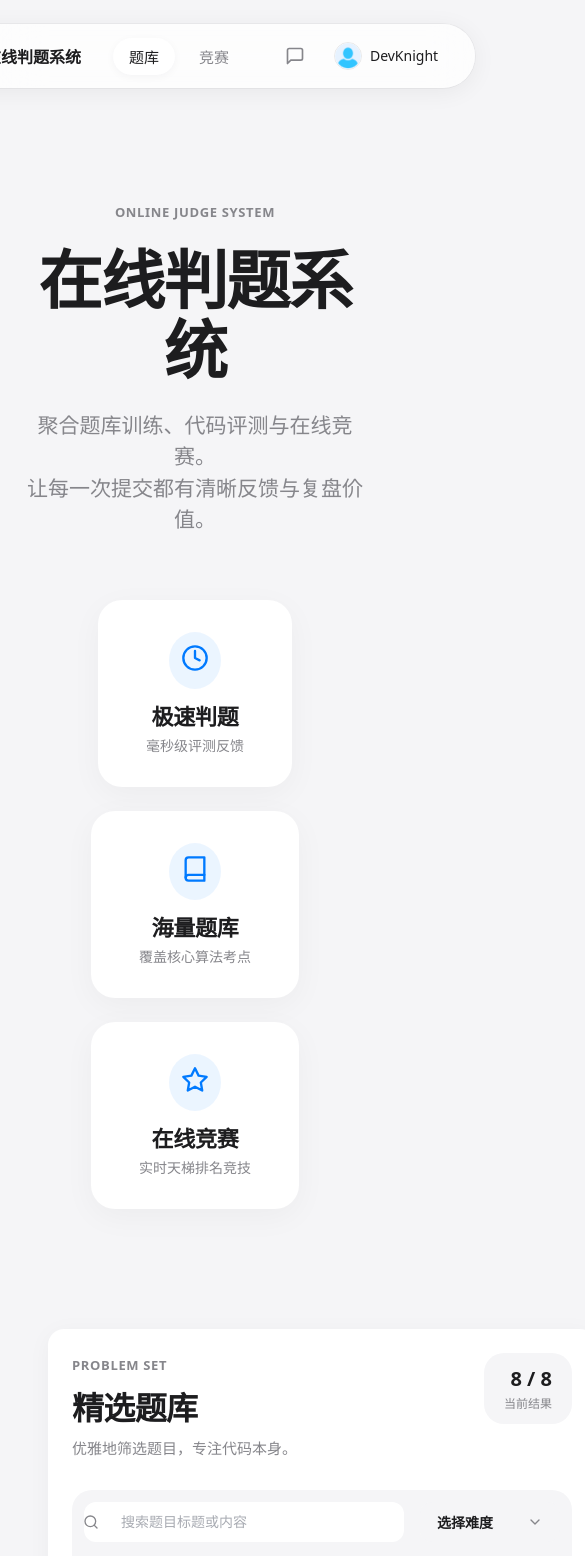
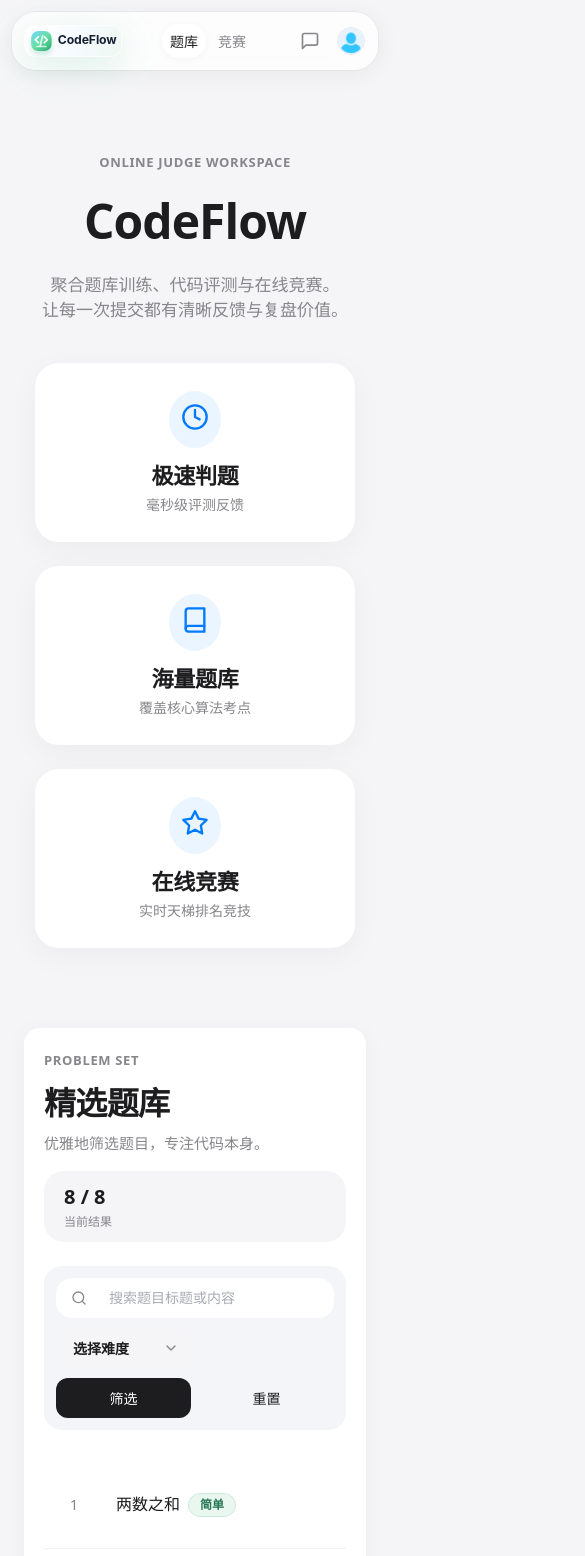
Before and after one commit to 1067367579/coding-arena-frontend-user, a Vue app: page /c-oj/home/question in a window 390 px wide. Shown: the top 1556 px of the page, 585 px wide, since content can reach past the window. Built offline with nearby package versions, Linux system fonts and the light colour scheme.

Commit message:
checkpoint: refine codeflow branding and answer panel

```diff
--- a/src/assets/main.scss
+++ b/src/assets/main.scss
@@ -26,11 +26,20 @@
 
 body * {
   box-sizing: border-box;
-  flex-shrink: 0;
+  min-width: 0;
 }
 
 img {
   display: block;
+  max-width: 100%;
+}
+
+html,
+body,
+#app {
+  width: 100%;
+  min-height: 100%;
+  overflow-x: hidden;
 }
 
 body {
--- a/src/components/NavBar.vue
+++ b/src/components/NavBar.vue
@@ -3,8 +3,7 @@
     <div class="apple-dock">
       <!-- Logo & Brand -->
       <div class="dock-brand" @click="goHome">
-        <img class="dock-logo" src="@/assets/oj-logo.svg" alt="在线判题系统" />
-        <span class="dock-title">在线判题系统</span>
+        <img class="dock-logo" src="@/assets/oj-logo.svg" alt="CodeFlow" />
       </div>
 
       <!-- Navigation Links -->
@@ -143,30 +142,24 @@ async function handleLogout() {
   border-radius: 32px;
   box-shadow: 0 4px 24px rgba(0, 0, 0, 0.06), 0 0 0 1px rgba(0, 0, 0, 0.04);
   gap: 32px;
+  max-width: min(92vw, 760px);
+  width: max-content;
   transition: all 0.3s cubic-bezier(0.4, 0, 0.2, 1);
 }
 
 .dock-brand {
   display: flex;
   align-items: center;
-  gap: 12px;
+  gap: 10px;
   cursor: pointer;
-  padding-left: 6px;
+  padding-left: 2px;
 
   .dock-logo {
-    width: 36px;
-    height: 36px;
-    border-radius: 12px;
+    width: 128px;
+    height: 42px;
+    border-radius: 16px;
     object-fit: contain;
-    box-shadow: 0 8px 18px rgba(15, 111, 59, 0.18);
-  }
-
-  .dock-title {
-    font-size: 16px;
-    font-weight: 800;
-    color: var(--oj-ink);
-    letter-spacing: 0;
-    white-space: nowrap;
+    filter: drop-shadow(0 10px 18px rgba(44, 166, 112, 0.16));
   }
 }
 
@@ -272,6 +265,68 @@ async function handleLogout() {
     }
   }
 }
+
+@media (max-width: 720px) {
+  .apple-dock-wrapper {
+    top: 12px;
+    padding: 0 12px;
+  }
+
+  .apple-dock {
+    width: 100%;
+    max-width: 100%;
+    height: 58px;
+    gap: 12px;
+    padding: 0 10px;
+    border-radius: 24px;
+  }
+
+  .dock-brand {
+    .dock-logo {
+      width: 112px;
+      height: 38px;
+    }
+  }
+
+  .dock-nav {
+    gap: 4px;
+
+    .dock-item {
+      padding: 7px 10px;
+      font-size: 14px;
+    }
+  }
+
+  .dock-actions {
+    gap: 8px;
+    padding-right: 0;
+
+    .dock-icon-btn {
+      width: 32px;
+      height: 32px;
+    }
+
+    .dock-user {
+      padding: 2px;
+
+      .user-name {
+        display: none;
+      }
+    }
+  }
+}
+
+@media (max-width: 420px) {
+  .dock-brand {
+    .dock-logo {
+      width: 98px;
+    }
+  }
+
+  .dock-nav .dock-item {
+    padding: 7px 8px;
+  }
+}
 </style>
 
 <style lang="scss">
--- a/src/utils/mockService.js
+++ b/src/utils/mockService.js
@@ -58,7 +58,7 @@ const exams = [
 
 const user = {
   userId: 3001,
-  nickName: 'DevKnight',
+  nickName: 'FlowPilot',
   avatar: '/src/assets/user/head_image.png',
   gender: 1,
   school: '示例大学',
@@ -151,7 +151,7 @@ export function mockRequest(config) {
   if (url === '/exam/semiLogin/rank/list') {
     return ok(pageRows([
       { examRank: 1, nickName: 'Alice', score: 500 },
-      { examRank: 2, nickName: 'DevKnight', score: 460 },
+      { examRank: 2, nickName: 'FlowPilot', score: 460 },
       { examRank: 3, nickName: 'Bob', score: 420 },
       { examRank: 4, nickName: 'Carol', score: 390 },
     ], params))
--- a/src/views/Answer.vue
+++ b/src/views/Answer.vue
@@ -85,6 +85,7 @@
         </div>
 
         <div
+          ref="consolePanelRef"
           class="console-panel"
           :class="{ 'is-expanded': userQuestionResultVO.pass !== 2, 'is-resizing': isResizingConsole }"
           :style="{ height: consolePanelHeight }"
@@ -143,7 +144,8 @@
             </div>
           </div>
           <div class="console-empty" v-else>
-            请点击右上角「提交运行」测试您的代码
+            <span class="empty-title">等待提交</span>
+            <span class="empty-desc">可先拖动上边缘调整结果区高度，提交后会自动展开显示判题结果。</span>
           </div>
         </div>
       </section>
@@ -152,7 +154,7 @@
 </template>
 
 <script setup>
-import { computed, onBeforeUnmount, reactive, ref } from "vue"
+import { computed, nextTick, onBeforeUnmount, reactive, ref } from "vue"
 import codeEditor from "@/components/CodeEditor.vue"
 import { useRoute } from "vue-router"
 import { getQuestionDetailService, preQuestionService, nextQuestionService, getQuestionResultService } from "@/apis/question"
@@ -243,11 +245,12 @@ const userQuestionResultVO = ref({
   userExeResultList: [],
 })
 
-const consoleHeight = ref(260)
+const consolePanelRef = ref(null)
+const consoleHeight = ref(220)
 const isResizingConsole = ref(false)
 
 const consolePanelHeight = computed(() => {
-  return userQuestionResultVO.value.pass === 2 ? '46px' : `${consoleHeight.value}px`
+  return `${consoleHeight.value}px`
 })
 
 function startConsoleResize(event) {
@@ -259,13 +262,12 @@ function startConsoleResize(event) {
 }
 
 function resizeConsole(event) {
-  const editorPanel = document.querySelector('.editor-panel')
+  const editorPanel = consolePanelRef.value?.closest('.editor-panel')
   if (!editorPanel) return
 
   const rect = editorPanel.getBoundingClientRect()
   const nextHeight = rect.bottom - event.clientY
-  const maxHeight = Math.max(220, rect.height - 180)
-  consoleHeight.value = Math.min(Math.max(nextHeight, 160), maxHeight)
+  consoleHeight.value = clampConsoleHeight(nextHeight, rect)
 }
 
 function stopConsoleResize() {
@@ -278,6 +280,31 @@ function stopConsoleResize() {
 onBeforeUnmount(() => {
   stopConsoleResize()
 })
+
+function clampConsoleHeight(height, editorRect) {
+  const rect = editorRect || consolePanelRef.value?.closest('.editor-panel')?.getBoundingClientRect()
+  const available = rect?.height || window.innerHeight * 0.6
+  const minHeight = window.innerWidth <= 768 ? 150 : 180
+  const maxHeight = Math.max(minHeight, available - 140)
+  return Math.round(Math.min(Math.max(height, minHeight), maxHeight))
+}
+
+async function revealConsoleResult() {
+  await nextTick()
+  const panel = consolePanelRef.value
+  if (!panel) return
+
+  const header = panel.querySelector('.console-header')
+  const body = panel.querySelector('.console-body')
+  const empty = panel.querySelector('.console-empty')
+  const contentHeight = (header?.offsetHeight || 40)
+    + (body?.scrollHeight || empty?.scrollHeight || 96)
+    + 34
+  consoleHeight.value = clampConsoleHeight(contentHeight)
+  requestAnimationFrame(() => {
+    body?.scrollTo({ top: 0, behavior: 'smooth' })
+  })
+}
 
 const pollingInterval = ref(null);
 let currentTime
@@ -318,6 +345,7 @@ async function submitQuestion() {
     userQuestionResultVO.value.exeMessage = '';
     userQuestionResultVO.value.userExeResultList = [];
     userQuestionResultVO.value.pass = 3;
+    consoleHeight.value = clampConsoleHeight(220);
     saveCode(examId, questionId, submitDTO.userCode);
     startPolling()
   } catch (error) {
@@ -340,6 +368,7 @@ async function getQuestionResult() {
   userQuestionResultVO.value = res.data
   if (userQuestionResultVO.value.pass !== 3) {
     stopPolling();
+    revealConsoleResult();
   }
 }
 </script>
@@ -556,8 +585,10 @@ async function getQuestionResult() {
   display: flex;
   flex: 1;
   min-height: 0;
+  width: 100%;
   gap: 8px;
   padding: 8px;
+  overflow: hidden;
 }
 
 /* Panel Common */
@@ -569,15 +600,18 @@ async function getQuestionResult() {
   border-radius: 8px;
   border: 1px solid #e5e5e5;
   overflow: hidden;
+  min-width: 0;
 }
 
 .problem-panel {
   flex: 1;
+  flex-basis: 50%;
   max-width: 50%;
 }
 
 .editor-panel {
   flex: 1;
+  min-height: 0;
 }
 
 .panel-header, .console-header {
@@ -651,13 +685,17 @@ async function getQuestionResult() {
     font-size: 13px;
 
     .difficulty {
-      padding: 2px 8px;
-      border-radius: 4px;
-      font-weight: 500;
+      height: 24px;
+      display: inline-flex;
+      align-items: center;
+      padding: 0 10px;
+      border-radius: 999px;
+      font-size: 12px;
+      font-weight: 700;
 
-      &.level-1 { background: #f6ffed; color: #389e0d; border: 1px solid #b7eb8f; }
-      &.level-2 { background: #fffbe6; color: #d46b08; border: 1px solid #ffe58f; }
-      &.level-3 { background: #fff1f0; color: #cf1322; border: 1px solid #ffa39e; }
+      &.level-1 { background: #eaf7f1; color: #257653; border: 1px solid #caebdc; }
+      &.level-2 { background: #fff5df; color: #8b641f; border: 1px solid #f3dfb6; }
+      &.level-3 { background: #fff0f0; color: #9a4b4b; border: 1px solid #f0cdcd; }
     }
 
     .meta-item {
@@ -718,6 +756,7 @@ async function getQuestionResult() {
   box-shadow: 0 -4px 12px rgba(0, 0, 0, 0.05);
   min-height: 46px;
   max-height: calc(100% - 180px);
+  overflow: hidden;
 
   &.is-expanded {
     min-height: 160px;
@@ -742,7 +781,7 @@ async function getQuestionResult() {
   align-items: center;
   justify-content: center;
   cursor: row-resize;
-  opacity: 0;
+  opacity: 0.42;
   z-index: 3;
   touch-action: none;
   transition: opacity 0.18s ease;
@@ -800,13 +839,38 @@ async function getQuestionResult() {
 
 .console-body {
   flex: 1;
+  min-height: 0;
   overflow-y: auto;
+  overflow-x: auto;
   padding: 16px;
   background: #fafafa;
+  overscroll-behavior: contain;
 }
 
 .console-empty {
-  display: none;
+  flex: 1;
+  min-height: 0;
+  display: flex;
+  flex-direction: column;
+  justify-content: center;
+  gap: 6px;
+  padding: 18px 24px;
+  overflow-y: auto;
+  background:
+    linear-gradient(135deg, rgba(46, 144, 250, 0.05), rgba(52, 199, 89, 0.05)),
+    #fafafa;
+  color: #7a8491;
+
+  .empty-title {
+    color: #1d1d1f;
+    font-size: 14px;
+    font-weight: 700;
+  }
+
+  .empty-desc {
+    font-size: 13px;
+    line-height: 1.6;
+  }
 }
 
 .error-box {
@@ -835,7 +899,7 @@ async function getQuestionResult() {
   background: #fff;
   border: 1px solid #e5e5e5;
   border-radius: 6px;
-  overflow: hidden;
+  overflow: auto;
 }
 
 .data-table {
@@ -919,17 +983,33 @@ async function getQuestionResult() {
 }
 
 @media (max-width: 768px) {
+  .oj-workspace {
+    height: 100dvh;
+  }
+
   .workspace-main {
     flex-direction: column;
+    overflow-y: auto;
   }
 
   .problem-panel {
     max-width: 100%;
-    height: 40vh;
+    flex: 0 0 auto;
+    height: min(42dvh, 360px);
   }
 
   .editor-panel {
-    height: 60vh;
+    flex: 0 0 auto;
+    height: min(70dvh, 620px);
+    min-height: 460px;
+  }
+
+  .console-panel {
+    max-height: calc(100% - 120px);
+  }
+
+  .data-table {
+    min-width: 520px;
   }
 }
 </style>
--- a/src/views/ExamResult.vue
+++ b/src/views/ExamResult.vue
@@ -81,7 +81,7 @@ const passCount = ref(4)
 const timeSpent = ref(3600) // seconds
 
 const rankList = ref([
-  { rank: 1, nickName: 'DevKnight', passCount: 4, score: 100, isMe: true },
+  { rank: 1, nickName: 'FlowPilot', passCount: 4, score: 100, isMe: true },
   { rank: 2, nickName: 'CodeMaster', passCount: 3, score: 85, isMe: false },
   { rank: 3, nickName: 'ByteNinja', passCount: 3, score: 80, isMe: false },
   { rank: 4, nickName: 'AlgoPro', passCount: 2, score: 60, isMe: false },
--- a/src/views/Home.vue
+++ b/src/views/Home.vue
@@ -5,8 +5,8 @@
     <main class="apple-main">
       <div v-if="$route.meta.showBanner" class="hero-section">
         <div class="hero-content">
-          <span class="hero-eyebrow">Online Judge System</span>
-          <h1 class="hero-title">在线判题系统</h1>
+          <span class="hero-eyebrow">Online Judge Workspace</span>
+          <h1 class="hero-title">CodeFlow</h1>
           <p class="hero-subtitle">聚合题库训练、代码评测与在线竞赛。<br>让每一次提交都有清晰反馈与复盘价值。</p>
         </div>
 
@@ -77,7 +77,7 @@ import Navbar from '@/components/NavBar.vue'
 .hero-section {
   width: 100%;
   max-width: 1200px;
-  padding: 80px 24px;
+  padding: clamp(56px, 8vw, 80px) 24px;
   display: flex;
   flex-direction: column;
   align-items: center;
@@ -99,7 +99,7 @@ import Navbar from '@/components/NavBar.vue'
   }
 
   .hero-title {
-    font-size: 64px;
+    font-size: clamp(48px, 9vw, 72px);
     font-weight: 700;
     line-height: 1.1;
     letter-spacing: -0.02em;
@@ -168,6 +168,38 @@ import Navbar from '@/components/NavBar.vue'
   margin: 0 auto;
 }
 
+@media (max-width: 720px) {
+  .apple-main {
+    padding-top: 94px;
+  }
+
+  .hero-section {
+    gap: 40px;
+    padding-left: 16px;
+    padding-right: 16px;
+  }
+
+  .hero-content {
+    .hero-subtitle {
+      font-size: 17px;
+    }
+  }
+
+  .hero-stats {
+    width: 100%;
+
+    .stat-card {
+      width: 100%;
+      max-width: 320px;
+      padding: 28px 24px;
+    }
+  }
+
+  .content-section {
+    padding: 0 12px 56px;
+  }
+}
+
 /* Page Transition */
 .apple-fade-enter-active,
 .apple-fade-leave-active {
--- a/src/views/Login.vue
+++ b/src/views/Login.vue
@@ -7,9 +7,9 @@
       <div class="login-card">
         <div class="card-header">
           <div class="logo-wrapper">
-            <img src="@/assets/oj-logo.svg" alt="在线判题系统">
+            <img src="@/assets/oj-logo.svg" alt="CodeFlow">
           </div>
-          <h1 class="brand-title">在线判题系统</h1>
+          <h1 class="brand-title">CodeFlow</h1>
           <p class="brand-subtitle">题库训练 · 在线竞赛 · 代码评测</p>
         </div>
 
@@ -179,9 +179,9 @@ async function loginFun() {
   align-items: center;
 
   .logo-wrapper {
-    width: 64px;
-    height: 64px;
-    background: var(--oj-ink);
+    width: 154px;
+    height: 52px;
+    background: transparent;
     border-radius: 18px;
     display: flex;
     align-items: center;
@@ -190,8 +190,8 @@ async function loginFun() {
     box-shadow: 0 12px 24px rgba(0, 0, 0, 0.15);
 
     img {
-      width: 40px;
-      height: 40px;
+      width: 154px;
+      height: 52px;
       object-fit: contain;
     }
   }
--- a/src/views/Question.vue
+++ b/src/views/Question.vue
@@ -50,7 +50,9 @@
                   <template #default="{ row }">
                     <div class="question-title-cell">
                       <span class="title-text">{{ row.title }}</span>
-                      <span class="difficulty-indicator" :class="getDifficultyClass(row.difficulty)"></span>
+                      <span class="difficulty-pill" :class="getDifficultyClass(row.difficulty)">
+                        {{ getDifficultyLabel(row.difficulty) }}
+                      </span>
                     </div>
                   </template>
                 </el-table-column>
@@ -231,6 +233,13 @@ function getDifficultyClass(difficulty) {
   return '';
 }
 
+function getDifficultyLabel(difficulty) {
+  if (difficulty === 1) return '简单'
+  if (difficulty === 2) return '中等'
+  if (difficulty === 3) return '困难'
+  return '未分级'
+}
+
 function createHeatmapDays() {
   const formatter = new Intl.DateTimeFormat('zh-CN', {
     month: 'long',
@@ -274,10 +283,12 @@ function createMonthLabels(days) {
 <style lang="scss" scoped>
 .apple-question-page {
   padding: 40px 0 80px;
+  width: 100%;
 }
 
 .page-container {
   max-width: 1200px;
+  width: 100%;
   margin: 0 auto;
   padding: 0 24px;
 }
@@ -291,7 +302,7 @@ function createMonthLabels(days) {
 
 /* Left Column */
 .problem-workbench {
-  padding: 40px;
+  padding: clamp(24px, 4vw, 40px);
   display: flex;
   flex-direction: column;
   gap: 32px;
@@ -350,16 +361,16 @@ function createMonthLabels(days) {
   gap: 16px;
   align-items: center;
   flex-wrap: wrap;
-  background: var(--oj-surface-soft);
+  background: #f3f5f8;
   padding: 12px;
   border-radius: 20px;
 
   .search-box {
-    flex: 1;
-    min-width: 200px;
+    flex: 1 1 260px;
+    min-width: min(100%, 220px);
   }
   .filter-box {
-    width: 140px;
+    flex: 0 1 140px;
   }
   .action-box {
     display: flex;
@@ -368,21 +379,42 @@ function createMonthLabels(days) {
 
   .apple-input {
     :deep(.el-input__wrapper) {
-      background: var(--oj-surface);
+      background: #fff !important;
       box-shadow: none !important;
-      border-radius: 12px;
+      border: 1px solid transparent !important;
+      border-radius: 16px !important;
       height: 40px;
-      padding-left: 16px;
+      padding-left: 14px;
       padding-right: 16px;
+      transition: background 0.22s ease, box-shadow 0.22s ease, border-color 0.22s ease, transform 0.22s ease;
+    }
+
+    :deep(.el-input__wrapper:hover) {
+      background: #fbfcff !important;
+    }
+
+    :deep(.el-input__wrapper.is-focus) {
+      background: #fff !important;
+      border-color: rgba(46, 144, 250, 0.18) !important;
+      box-shadow:
+        0 0 0 4px rgba(46, 144, 250, 0.11),
+        0 10px 24px rgba(46, 144, 250, 0.08) !important;
+      transform: translateY(-1px);
     }
 
     :deep(.el-input__prefix) {
-      margin-right: 10px;
+      margin-right: 12px;
       color: var(--oj-subtle);
+      transition: color 0.22s ease;
+    }
+
+    :deep(.el-input__wrapper.is-focus .el-input__prefix) {
+      color: var(--oj-primary);
     }
 
     :deep(.el-input__inner) {
-      padding-left: 4px;
+      padding-left: 2px;
+      font-weight: 500;
     }
   }
 
@@ -438,7 +470,8 @@ function createMonthLabels(days) {
   .question-title-cell {
     display: flex;
     align-items: center;
-    gap: 12px;
+    gap: 14px;
+    flex-wrap: wrap;
 
     .title-text {
       font-size: 17px;
@@ -446,13 +479,37 @@ function createMonthLabels(days) {
       color: var(--oj-ink);
     }
 
-    .difficulty-indicator {
-      width: 8px;
-      height: 8px;
-      border-radius: 50%;
-      &.easy { background: var(--oj-success); }
-      &.medium { background: var(--oj-accent); }
-      &.hard { background: var(--oj-danger); }
+    .difficulty-pill {
+      min-width: 48px;
+      height: 24px;
+      display: inline-flex;
+      align-items: center;
+      justify-content: center;
+      padding: 0 10px;
+      border-radius: 999px;
+      font-size: 12px;
+      font-weight: 700;
+      line-height: 1;
+      letter-spacing: 0;
+      border: 1px solid transparent;
+
+      &.easy {
+        color: #257653;
+        background: #eaf7f1;
+        border-color: #caebdc;
+      }
+
+      &.medium {
+        color: #8b641f;
+        background: #fff5df;
+        border-color: #f3dfb6;
+      }
+
+      &.hard {
+        color: #9a4b4b;
+        background: #fff0f0;
+        border-color: #f0cdcd;
+      }
     }
   }
 
@@ -738,4 +795,73 @@ function createMonthLabels(days) {
     padding: 24px;
   }
 }
+
+@media (max-width: 720px) {
+  .apple-question-page {
+    padding: 24px 0 56px;
+  }
+
+  .page-container {
+    padding: 0 12px;
+  }
+
+  .problem-workbench {
+    gap: 24px;
+    padding: 20px;
+  }
+
+  .workbench-header {
+    flex-direction: column;
+    gap: 18px;
+
+    .progress-pill {
+      align-items: flex-start;
+      width: 100%;
+    }
+  }
+
+  .workbench-toolbar {
+    gap: 10px;
+    border-radius: 18px;
+
+    .search-box,
+    .filter-box,
+    .action-box {
+      width: 100%;
+      flex-basis: 100%;
+    }
+
+    .action-box {
+      .apple-btn,
+      .apple-btn-subtle {
+        flex: 1;
+      }
+    }
+  }
+
+  .table-container {
+    overflow-x: hidden;
+
+    .apple-table {
+      :deep(.el-table__cell) {
+        padding-left: 0 !important;
+        padding-right: 0 !important;
+      }
+    }
+
+    .question-title-cell {
+      gap: 8px;
+
+      .title-text {
+        max-width: 100%;
+        font-size: 16px;
+      }
+    }
+
+    .solve-btn {
+      padding: 8px 6px;
+      font-size: 14px;
+    }
+  }
+}
 </style>
```
Also changed, not shown: src/components/QuestionSelector.vue (+27 -3 lines), src/assets/oj-logo.svg.
